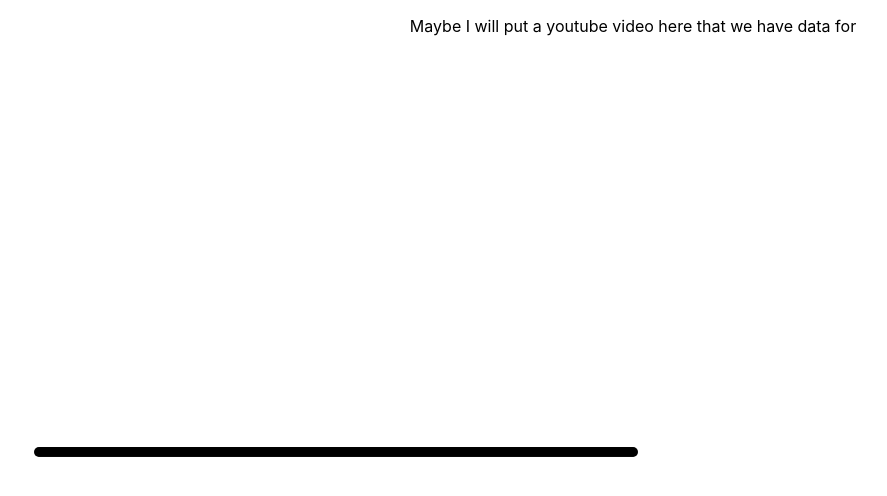
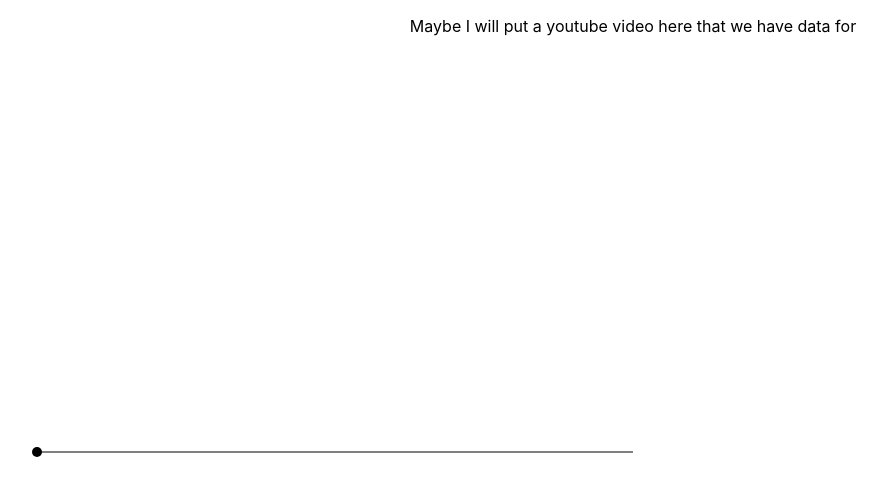
Before and after one commit to Antimatter9000/sentimo, a React (Create React App) app in the folder client/: page /output in a window 1280 px wide. Shown: the top 496 px of the page, without its empty margins (7-894 px from the left). Built offline with nearby package versions, Linux system fonts and the light colour scheme; no server answers.

Commit message:
thats it working

```diff
--- a/client/src/api/sentimo/index.js
+++ b/client/src/api/sentimo/index.js
@@ -24,7 +24,7 @@ class SentimoSocket extends EventTarget {
 	}
 
 	emit(data) {
-        const emission = new CustomEvent(data.action, { detail: { data }});
+        const emission = new CustomEvent(data.action, { detail: { data: data.data }});
         this.dispatchEvent(emission);
     }
 
@@ -32,11 +32,11 @@ class SentimoSocket extends EventTarget {
 		this.addEventListener(action, event => callback(event.detail.data));
 	}
 
-	send(action, value) {
-		console.log(`Value is ${value}`);
+	send(action, data) {
+		console.log(`Value is ${data}`);
 		this.socket.send(JSON.stringify({
 			action,
-			value
+			data
 		}));
 	}
 }
--- a/client/src/routes/output/dot.js
+++ b/client/src/routes/output/dot.js
@@ -1,18 +1,24 @@
 export default class Dot {
-	constructor(value, ctx) {
-		const initialValue = parseInt(value, 10);
-		this.ctx = ctx;
+	constructor(colour, value, ctx) {
+		this.value = parseInt(value, 10);
+		const yValue =  this.value * -1;
+		this.colour = colour;
 		this.x = ctx.canvas.width/2;
-		this.y = ctx.canvas.height * ((initialValue + 1000)/2000);
+		this.y = ctx.canvas.height * ((yValue + 1000)/2000);
+		this.dead = false;
 	}
 
-	render() {
-		this.ctx.beginPath();
-		this.ctx.arc(this.x, this.y, 5, 0, 2 * Math.PI);
-		this.ctx.fill();
+	render(ctx) {
+		ctx.beginPath();
+		ctx.arc(this.x, this.y, 5, 0, 2 * Math.PI);
+		ctx.fillStyle = this.colour;
+		ctx.fill();
 	}
 
 	shift() {
 		this.x -= 2;
+		if (this.x < 0) {
+			this.dead = true;
+		}
 	}
 }
--- a/client/src/routes/output/index.js
+++ b/client/src/routes/output/index.js
@@ -5,7 +5,9 @@ import Dot from './dot';
 export default class Output extends Component {
 	state = {
 		ctx: null,
-		value: 0
+		value: 0,
+		dots: {},
+		colours: []
 	}
 
 	render() {
@@ -21,14 +23,56 @@ export default class Output extends Component {
 	}
 
 	componentDidMount() {
+		const ctx = document.getElementById('output').getContext('2d');
 		this.setState({
-			ctx: document.getElementById('output').getContext('2d')
+			ctx,
+			dots: {
+				black: [new Dot('black', 0, ctx)]
+			}
 		}, this.visualise);
 
 		sentimo.on('update', data => {
 			console.log('update received', data.value);
-			this.setState({value: data.value});
+			this.setState(prevState => {
+				console.log(prevState.dots);
+				const newDot = new Dot(data.colour, data.value, this.state.ctx);
+				const newBlackDots = this.newAverage(newDot);
+				let newDots = prevState.dots;
+				if (newDots[data.colour]) {
+					newDots[data.colour].push(newDot);
+				} else {
+					newDots[data.colour] = [newDot]
+				}
+
+				return {
+					value: data.value,
+					dots: newDots,
+				}
+			});
 		});
+	}
+
+	newAverage = (newDot) => {
+		const total = Object.keys(this.state.dots).reduce((subTotal, key) => {
+			if (key !== 'black') {
+				console.log(this.state.dots[key][this.state.dots[key].length - 1]);
+				subTotal += this.state.dots[key][this.state.dots[key].length - 1].value
+			}
+			return subTotal;
+		}, 0);
+		console.log(total);
+		const average = total/Object.keys(this.state.dots).length;
+		const newBlackDot = new Dot('black', average, this.state.ctx);
+		const newBlackDots = this.state.dots.black.length
+			? [...this.state.dots.black, newBlackDot]
+			: [newBlackDot];
+		console.log('black dots will now be', newBlackDots);
+		this.setState(prevState => ({
+			dots: {
+				...prevState.dots,
+				black: newBlackDots
+			}
+		}));
 	}
 
 	visualise = () => {
@@ -40,21 +84,42 @@ export default class Output extends Component {
 
 	renderFrame = () => {
 		this.state.ctx.clearRect(0, 0, this.state.ctx.canvas.width, this.state.ctx.canvas.height);
-		let dots = [];
-		if (this.state.dots && this.state.dots.length) {
-			dots = this.updateDots();
-		}
-		dots.push(
-			new Dot(this.state.value, this.state.ctx)
-		);
-		this.setState({dots});
+		console.log(this.state.dots);
+		Object.keys(this.state.dots).forEach(colour => {
+			console.log(colour);
+			this.renderLine(colour);
+		});
 	}
 
-	updateDots() {
-		return this.state.dots.map(dot => {
-			dot.render();
-			dot.shift();
-			return dot;
-		});
+	renderLine(colour) {
+		const dots = this.state.dots[colour];
+		if (dots.length) {
+			this.state.ctx.beginPath();
+			this.state.ctx.moveTo(dots[0].x, dots[0].y);
+			dots.forEach(dot => {
+				this.state.ctx.lineTo(dot.x, dot.y);
+			});
+			this.state.ctx.lineTo(this.state.ctx.canvas.width/2, dots[dots.length-1].y);
+			this.state.ctx.strokeStyle = colour;
+			this.state.ctx.stroke();
+			this.setState(prevState => {
+				const updatedDots = {
+					...prevState.dots,
+					[colour]: this.updateDots(dots)
+				}
+				return { dots: updatedDots }
+			});
+		}
+	}
+
+	updateDots(dots) {
+		return dots.reduce((arr, dot) => {
+			if (!dot.dead || dots.length === 1) {
+				dot.render(this.state.ctx);
+				dot.shift();
+				arr.push(dot);
+			}
+			return arr;
+		}, []);
 	}
 }
--- /dev/null
+++ b/client/src/routes/vote/ColourButton.js
@@ -0,0 +1,9 @@
+import React from 'react';
+
+export default ({ colour, selectColour }) => (
+	<button
+	  style={{ backgroundColor: colour }}
+	  onClick={() => selectColour(colour)}>
+	    {colour}
+	</button>
+);
--- /dev/null
+++ b/client/src/routes/vote/ColourPrompt.js
@@ -0,0 +1,10 @@
+import React from 'react';
+import ColourButton from './ColourButton';
+
+export default ({ selectColour }) => (
+	<div className="colour-prompt">
+		<h3>Pick your favourite colour</h3>
+		<ColourButton selectColour={selectColour} colour="red" />
+		<ColourButton selectColour={selectColour} colour="yellow" />
+	</div>
+)
--- a/client/src/routes/vote/index.js
+++ b/client/src/routes/vote/index.js
@@ -1,15 +1,17 @@
 import React, { Component } from 'react';
+import ColourPrompt from './ColourPrompt';
 import sentimo from 'api/sentimo';
 
 export default class Vote extends Component {
 	state = {
-		value: 0
+		value: 0,
+		colour: 'red'
 	}
 
 	render() {
 		return (
 			<>
-				<p>A slider will go here</p>
+				<ColourPrompt selectColour={this.selectColour} />
 				<input
 				  type="range"
 				  min="-1000"
@@ -20,10 +22,17 @@ export default class Vote extends Component {
 		)
 	}
 
+	selectColour = colour => {
+		this.setState({ colour })
+	}
+
 	sendValue = event => {
 		this.setState({
 			value: event.target.value
+		}, () => {
+			const { value, colour } = this.state;
+			const data = { value, colour };
+			sentimo.send('userUpdated', data);
 		});
-		sentimo.send('userUpdated', event.target.value);
 	}
 }
```
Also changed, not shown: 1 other file (tests, documents, lock files or other folders).
